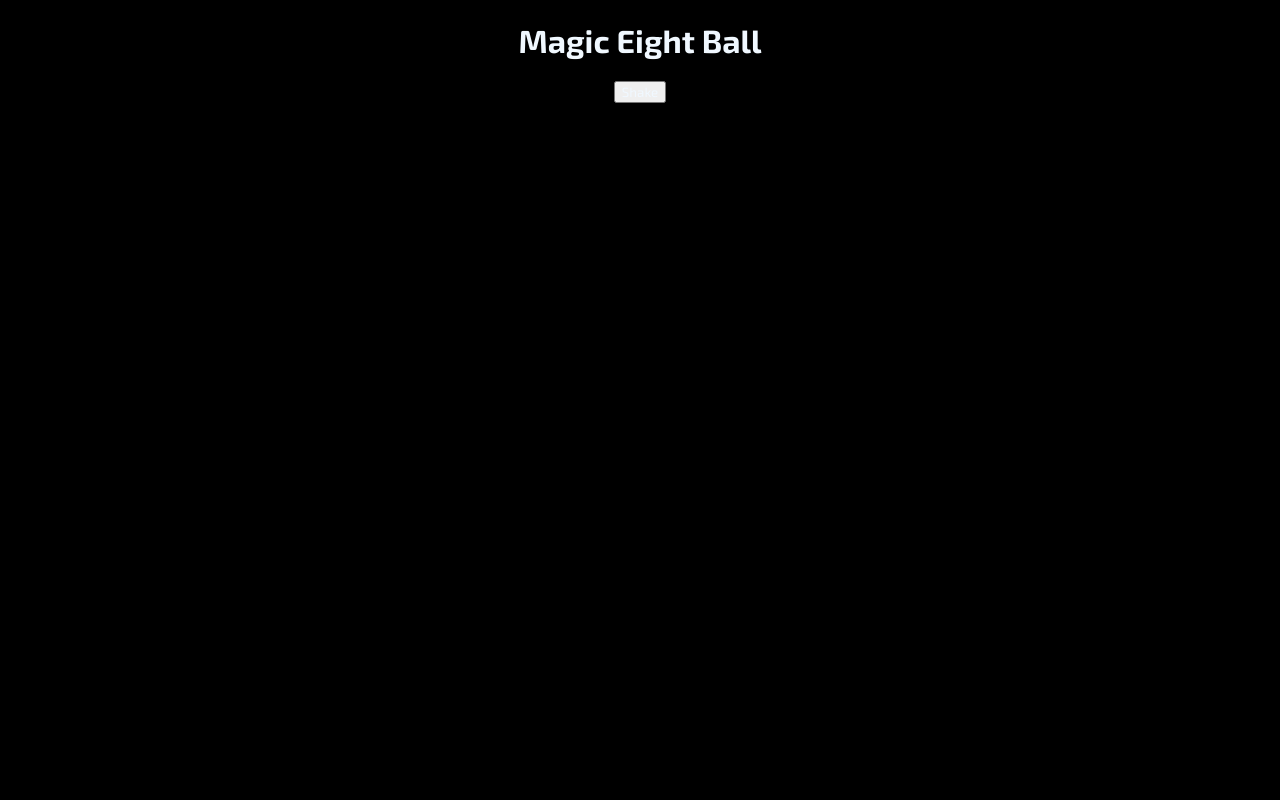
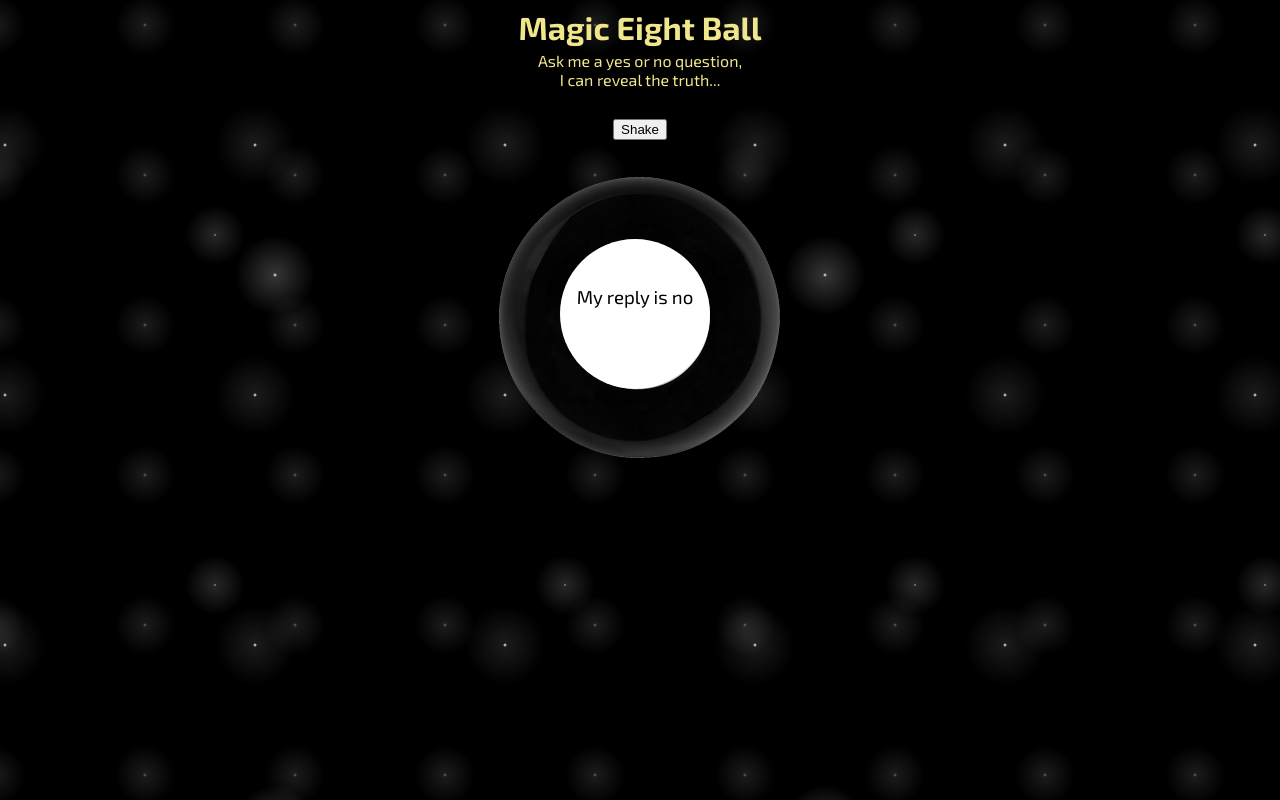
Before and after one commit to hollrosey/magic-eight-ball, a plain HTML site: page index.html in a window 1280 px wide. Both pictures are taken after a click on the button "Shake". Drawn offline with Linux system fonts and the light colour scheme.

Commit message:
changing js comments

```diff
--- a/index.html
+++ b/index.html
@@ -1,5 +1,5 @@
 <!DOCTYPE html>
-<html lang="en">
+<html>
   <head>
     <meta charset="UTF-8">
     <meta name="viewport" content="width=device-width, initial-scale=1.0">
@@ -8,15 +8,22 @@
     <link rel="preconnect" href="https://fonts.googleapis.com">
     <link rel="preconnect" href="https://fonts.gstatic.com" crossorigin>
     <link href="https://fonts.googleapis.com/css2?family=Exo+2:ital,wght@0,100..900;1,100..900&display=swap" rel="stylesheet">
+    <link rel="icon" type="image/x-icon" href="magic-eight-ball.png">
   </head>
   <body>
-    <h1>Magic Eight Ball</h1>
-          <div id="answerButton">
-              <button class="button" type="button" onclick="displayAnswer()">Shake</button>
+    <div class="main-section">
+      <h1 class="heading">Magic Eight Ball</h1>
+      <p>Ask me a yes or no question,<br> I can reveal the truth...</p>
+      <br>
+      <div class="shake-button">
+      	<button onclick="showResponse()">Shake</button>
       </div>
-          <div id="magicEightBall">
+      <br>
+      <div class="eight-ball">
         <div id="circle"></div>
-            <!-- 8 ball img here-->
+        <img src="magic-eight-ball.png"/>
+      </div>
+      <br>
     </div>
    <script src="main.js"></script>
   </body>
--- a/main.js
+++ b/main.js
@@ -1,5 +1,5 @@
 // These will be the answers that show randomly each turn
-let answer = [
+let response = [
     "It is certain",
     "It is decidedly so",
     "Without a doubt",
@@ -22,17 +22,11 @@ let answer = [
     "Very doubtful",
   ];
 
-// Shows the response when clicked
-let showResponse = function() {
-    // Generates a random index that correlates to a response
+  let showResponse = function()
+  {
     let index = Math.floor(Math.random() * response.length);
-    // Assigns a number to each answer in the array
-    let response = answer[index]
-    // Displays answer inside the magic 8 ball
-    let element = document.getElementById( 'circle' );
-    // Changing from none to inline-block unhides the element
-    element.style.display = 'inline-block';
-    // Shows answer within this element
-    element.innerHTML = '<br><br>' + answer;
-
+    let answer = response[index];
+    let circle = document.getElementById( 'circle' );
+    circle.style.display = 'inline-block';
+    circle.innerHTML = '<br><br>' + answer;
   }
--- a/styles.css
+++ b/styles.css
@@ -1,10 +1,46 @@
-* {
+html {
+  background-color: black;
+  background-image: radial-gradient(
+      white,
+      rgba(255, 255, 255, 0.2) 2px,
+      transparent 40px
+    ),
+    radial-gradient(white, rgba(255, 255, 255, 0.15) 1px, transparent 30px),
+    radial-gradient(white, rgba(255, 255, 255, 0.1) 2px, transparent 40px),
+    radial-gradient(
+      rgba(255, 255, 255, 0.4),
+      rgba(255, 255, 255, 0.1) 2px,
+      transparent 30px
+    );
+    background-position: 0 0, 40px 60px, 130px 270px, 70px 100px;
+  background-size: 550px 550px, 350px 350px, 250px 250px, 150px 150px;
   font-family: "Exo 2", sans-serif;
   font-optical-sizing: auto;
-  color: #f0f8ff;
 }
 
-body {
-    background-color: #000000;
-    text-align: center;
+.main-section {
+  max-width: 610px;
+  margin: auto;
 }
+
+h1,
+p,
+.shake-button,
+.eight-ball {
+  text-align: center;
+  color: khaki;
+  margin: 5px;
+}
+
+#circle {
+  font-size: 14pt;
+  background-color: white;
+  color: black;
+  position: absolute;
+  margin-left: 70px;
+  margin-top: 70px;
+  height: 150px;
+  width: 150px;
+  border-radius: 50%;
+  display: none;
+}
```
Also changed, not shown: magic-eight-ball.png (added). Lines whose indentation alone changed are shown as unchanged.
